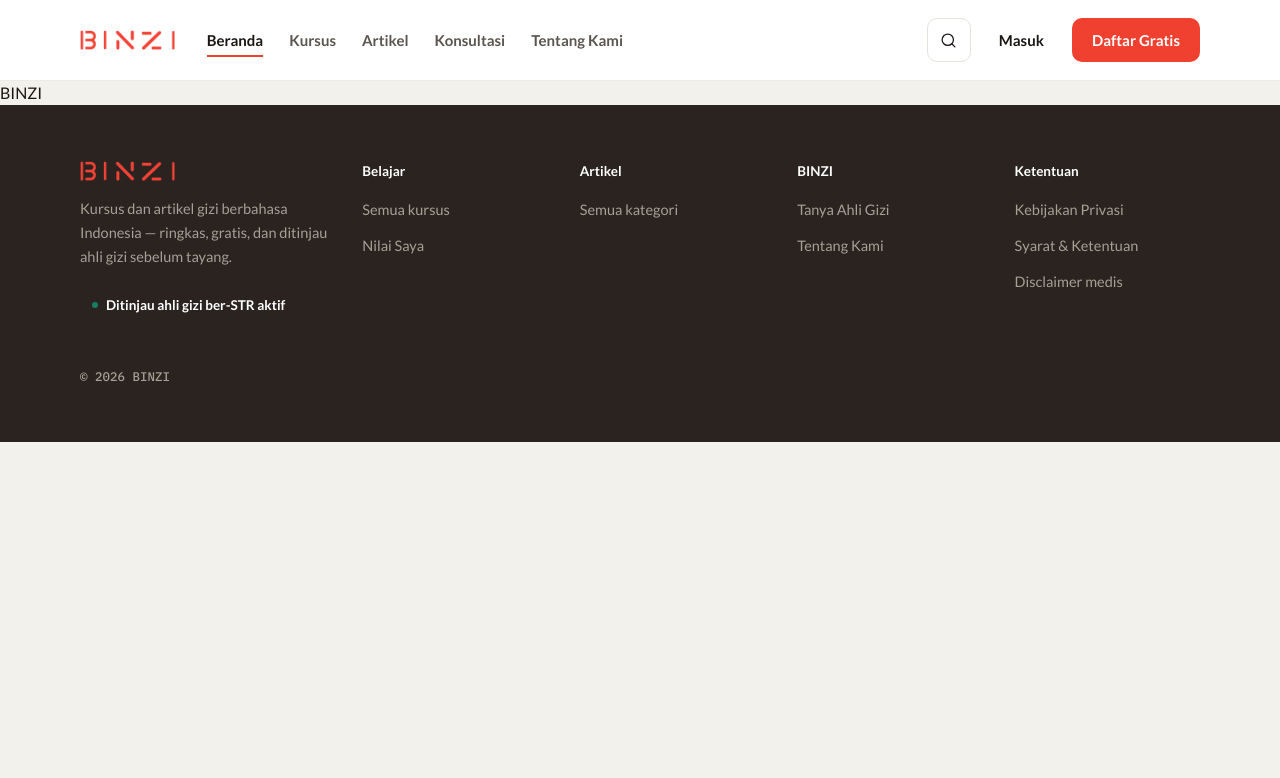
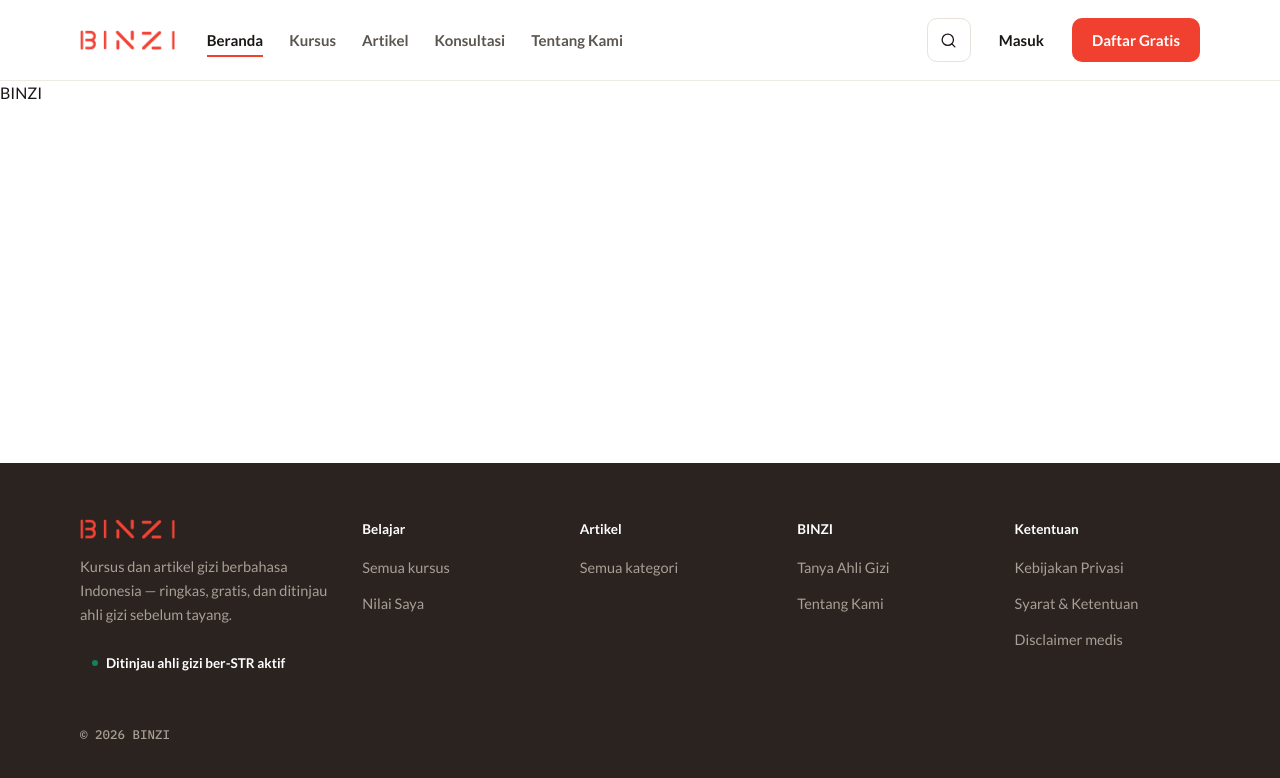
Before and after one commit to adiynsyah/binzi, a Next.js app: page / in a window 1280 px wide. Shown: the top 778 px of the page. Built offline with nearby package versions, Linux system fonts and the light colour scheme.

Commit message:
fix(public): pin footer to viewport bottom and put main on surface [A-14a]

```diff
--- a/src/app/(public)/layout.tsx
+++ b/src/app/(public)/layout.tsx
@@ -6,6 +6,11 @@ import { SiteHeader } from "../../components/shared/site-header";
  * footer. Server-rendered and free of cookies()/headers()/session reads, so
  * every (public) page keeps its static/ISR output (PRD §10.4). Auth screens
  * live in the (auth) group with their own layout and stay chrome-less.
+ *
+ * The wrapper is a min-h-dvh flex column with <main> as flex-1, so the
+ * footer sits on the viewport bottom edge on short pages. <main> carries
+ * the page surface: TOKENS assigns `surface` to page content and leaves
+ * `surface-3` (the canvas behind modals) as the body default.
  */
 export default function PublicLayout({
   children,
@@ -13,7 +18,7 @@ export default function PublicLayout({
   children: React.ReactNode;
 }>) {
   return (
-    <>
+    <div className="flex min-h-dvh flex-col">
       {/* Fixed + transform (not sr-only): the link must appear at the
           viewport top even when the page is scrolled, and land above the
           sticky header while focused. */}
@@ -24,8 +29,10 @@ export default function PublicLayout({
         Lewati ke konten utama
       </a>
       <SiteHeader />
-      <main id="konten-utama">{children}</main>
+      <main id="konten-utama" className="flex-1 bg-surface">
+        {children}
+      </main>
       <SiteFooter />
-    </>
+    </div>
   );
 }
```
